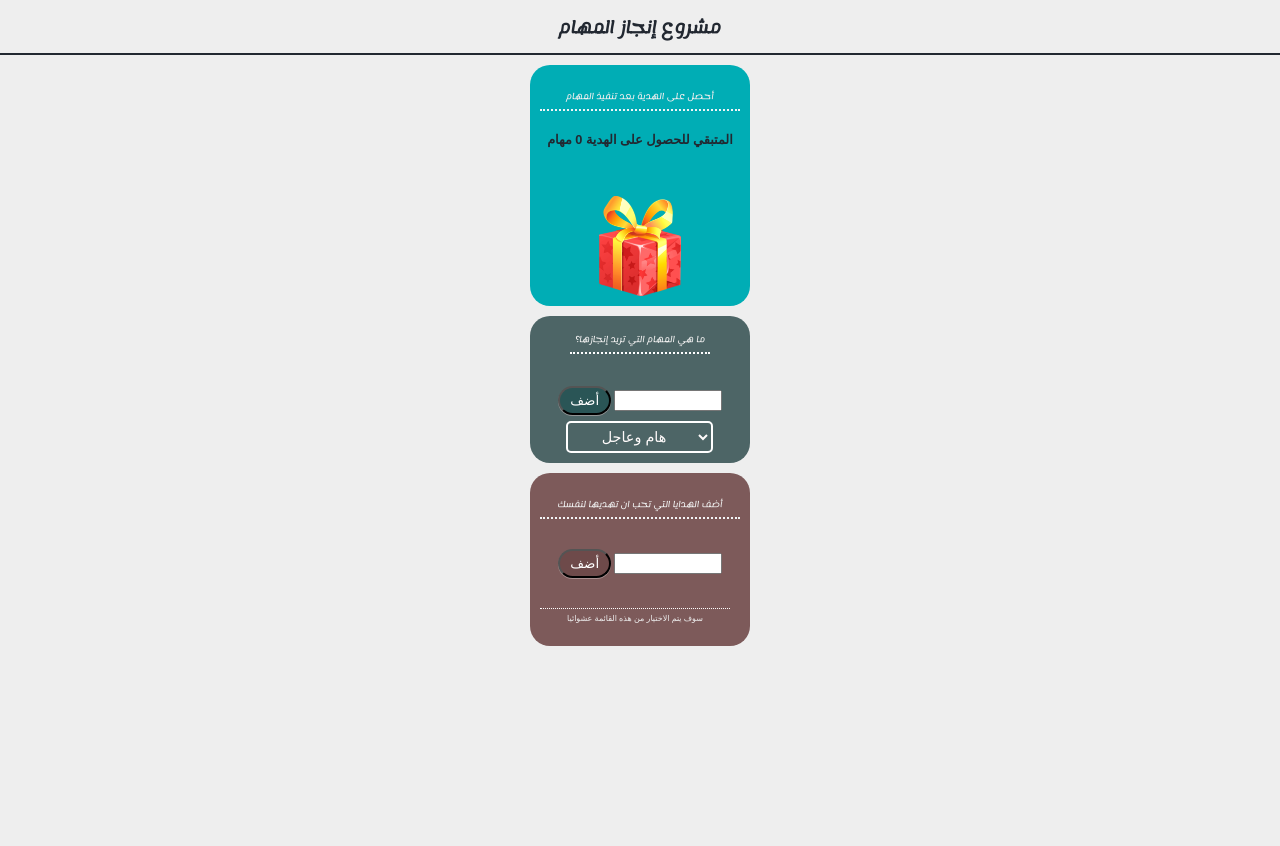
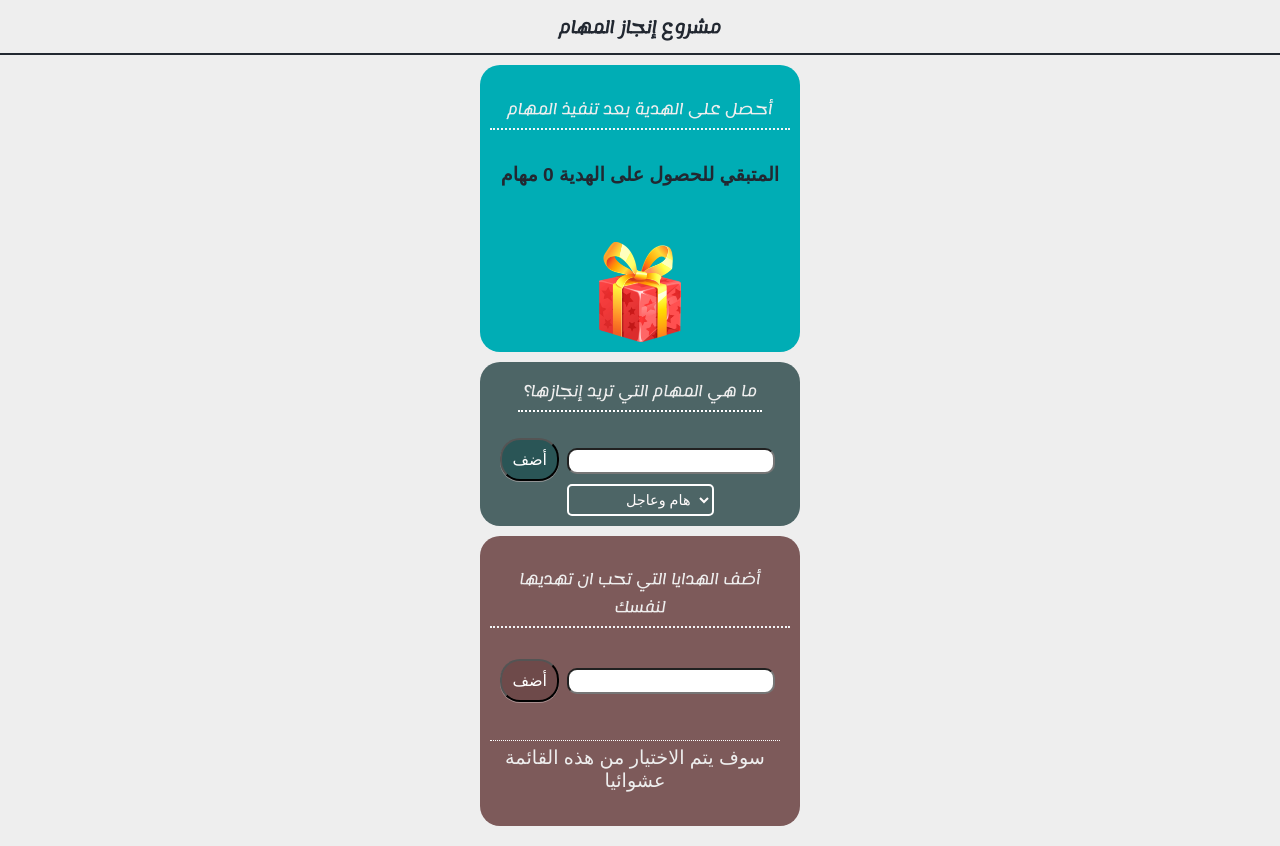
Before and after one commit to Shalabyelectronics/to-do-web, a plain HTML site: page index.html in a window 1280 px wide. Before the commit the page ends 800 px from the top, so only its background shows below. Drawn offline with nearby package versions, Linux system fonts and the light colour scheme; a web font is replaced by a local one.

Commit message:
edit the style of text and buttons

```diff
--- a/style.css
+++ b/style.css
@@ -24,7 +24,7 @@ header, .mission-container, .gifts-container,
     padding: 10px;
     border-radius: 20px;
     color:#EEEEEE;
-    width: 200px;
+    width: 300px;
     text-align: center;
 }
 .m-title{
@@ -42,10 +42,11 @@ header{
 .gift-text, .which-gifts-text{
     border-bottom:2px dotted #f3f5f7;
     padding: 5px;
+    font-size: 0.9rem;
 }
 
 .remaining-text{
-    font-size: 0.8rem;
+    font-size: 1.2rem;
     font-weight: bold;
     font-family: Arial, Helvetica, sans-serif;
     color: #222831
@@ -64,6 +65,7 @@ ul li{
 }
 label, select{
     display: block;
+    font-size: 0.9rem;
     border-bottom:2px dotted #feffff;
     text-align: center;
     align-self: center;
@@ -73,6 +75,7 @@ label, select{
 select
 {
    background: #4d6566;
+   text-align: right;
    padding:5px;
    color:#fffbfb;
    font-size:0.9rem;
@@ -83,13 +86,16 @@ select
     outline: none;
 }
 input[type=text]{
-    width:100px;
-    margin: 10px 0;
+    width:200px;
+    height: 20px;
+    margin: 10px 5px;
+    border-radius: 10px;
 }
 input[type=button], input[type=submit]{
     background-color: #E84545;
     color: white;
-    padding: 5px 10px;
+    font-size: 1rem;
+    padding: 10px 10px;
     border-radius: 20px;
     box-shadow: 0px 1px rgba(214, 195, 195, 0.5);
 }
@@ -167,6 +173,7 @@ form{
     padding: 5px;
     text-align: center;
     margin-right: 10px;
+    font-size: 1.2rem;
 }
 .gift-container{
     display: flex;
```
